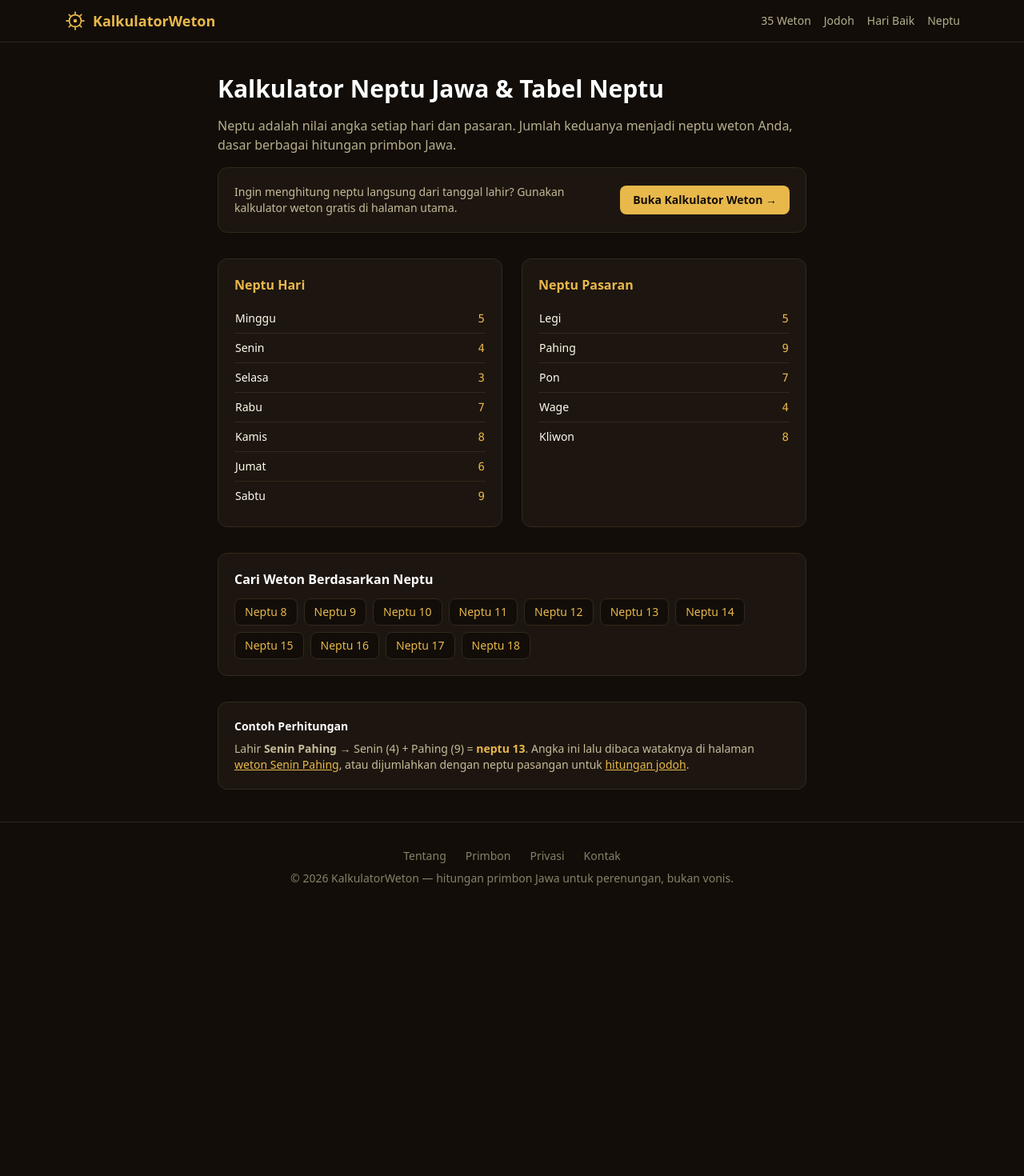
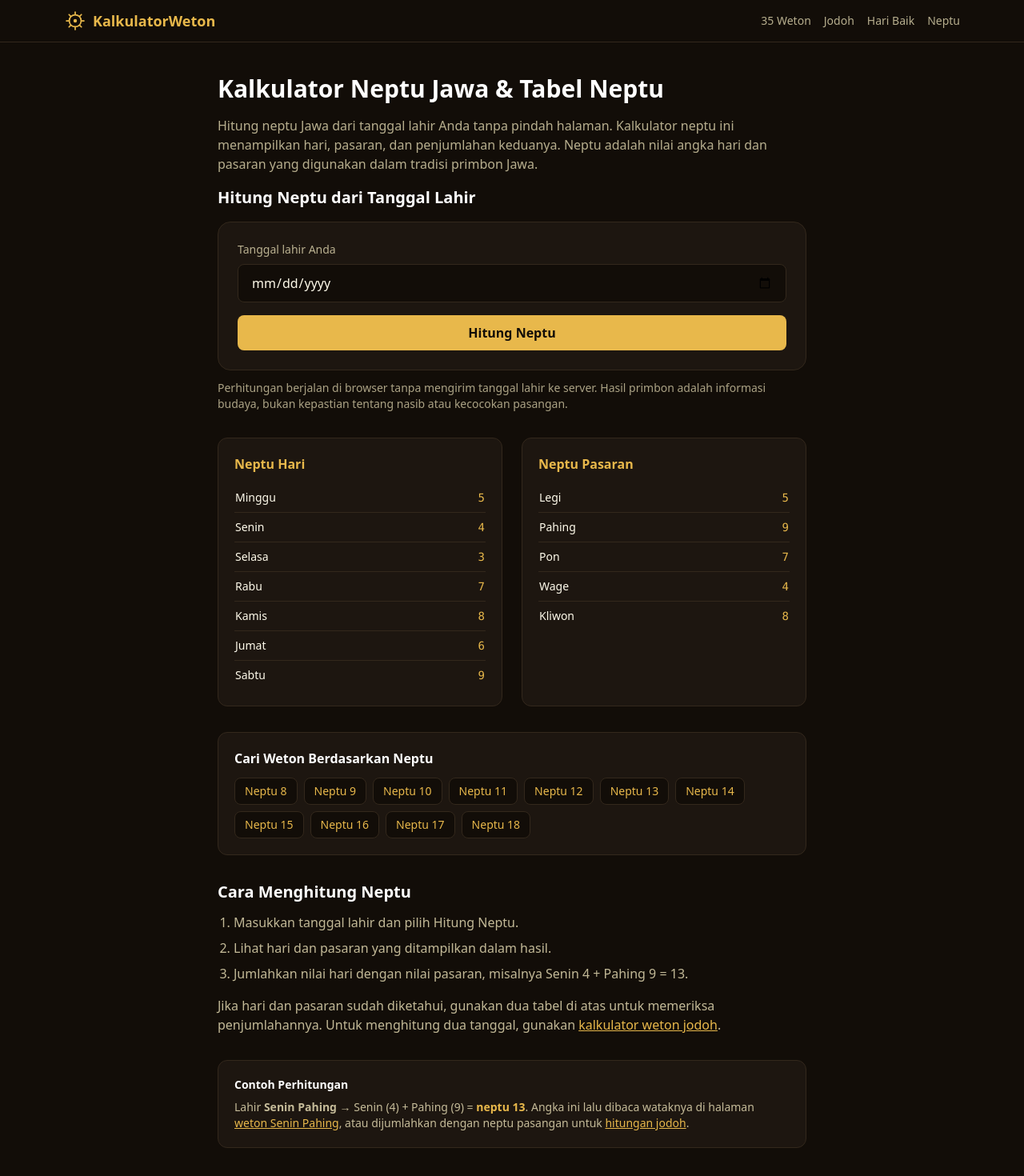
Before and after one commit to qingqiu520/kalkulatorweton, a Next.js app: page /neptu in a window 1280 px wide. Shown: the top 1470 px of the page at 80% size. Before the commit the page ends 1140 px from the top, so only its background shows below. Built offline with nearby package versions, Linux system fonts and the light colour scheme; no server answers.

Commit message:
Add direct neptu calculation and refresh Jakarta today badge

```diff
--- a/src/app/neptu/page.tsx
+++ b/src/app/neptu/page.tsx
@@ -1,11 +1,13 @@
 import type { Metadata } from "next";
 import Link from "next/link";
+import WetonCalculator from "~/components/WetonCalculator";
 import { HARI, NEPTU_HARI, NEPTU_PASARAN, PASARAN } from "~/lib/weton";
 
 export const metadata: Metadata = {
-  title: "Kalkulator Neptu Jawa — Tabel Neptu Hari & Pasaran",
+  title: "Kalkulator Neptu Jawa — Hitung dari Tanggal Lahir",
   description:
-    "Lihat tabel neptu Jawa lengkap dan hitung neptu dari tanggal lahir melalui kalkulator weton. Cek nilai hari, pasaran, dan contoh perhitungan primbon.",
+    "Hitung neptu Jawa dari tanggal lahir langsung di halaman ini. Lihat hari, pasaran, rincian penjumlahan, serta tabel neptu dan contoh perhitungan.",
+  alternates: { canonical: "/neptu" },
 };
 
 export default function NeptuPage() {
@@ -15,21 +17,21 @@ export default function NeptuPage() {
         Kalkulator Neptu Jawa & Tabel Neptu
       </h1>
       <p className="mb-4 text-amber-100/70">
-        Neptu adalah nilai angka setiap hari dan pasaran. Jumlah keduanya menjadi
-        neptu weton Anda, dasar berbagai hitungan primbon Jawa.
+        Hitung neptu Jawa dari tanggal lahir Anda tanpa pindah halaman. Kalkulator
+        neptu ini menampilkan hari, pasaran, dan penjumlahan keduanya. Neptu adalah
+        nilai angka hari dan pasaran yang digunakan dalam tradisi primbon Jawa.
       </p>
-      <div className="card mb-8 flex flex-col gap-3 p-5 sm:flex-row sm:items-center sm:justify-between">
-        <p className="text-sm text-amber-100/75">
-          Ingin menghitung neptu langsung dari tanggal lahir? Gunakan kalkulator
-          weton gratis di halaman utama.
+      <section className="mb-8" aria-labelledby="hitung-neptu">
+        <h2 id="hitung-neptu" className="mb-4 text-xl font-semibold text-white">
+          Hitung Neptu dari Tanggal Lahir
+        </h2>
+        <WetonCalculator mode="neptu" />
+        <p className="mt-3 text-sm text-amber-100/65">
+          Perhitungan berjalan di browser tanpa mengirim tanggal lahir ke server.
+          Hasil primbon adalah informasi budaya, bukan kepastian tentang nasib
+          atau kecocokan pasangan.
         </p>
-        <Link
-          href="/"
-          className="shrink-0 rounded-lg bg-accent px-4 py-2 text-center text-sm font-semibold text-ink hover:opacity-90"
-        >
-          Buka Kalkulator Weton →
-        </Link>
-      </div>
+      </section>
 
       <div className="grid gap-6 md:grid-cols-2">
         <div className="card p-5">
@@ -81,6 +83,20 @@ export default function NeptuPage() {
         </div>
       </div>
 
+      <section className="mt-8 text-amber-100/75">
+        <h2 className="mb-3 text-xl font-semibold text-white">Cara Menghitung Neptu</h2>
+        <ol className="list-decimal space-y-2 pl-5">
+          <li>Masukkan tanggal lahir dan pilih Hitung Neptu.</li>
+          <li>Lihat hari dan pasaran yang ditampilkan dalam hasil.</li>
+          <li>Jumlahkan nilai hari dengan nilai pasaran, misalnya Senin 4 + Pahing 9 = 13.</li>
+        </ol>
+        <p className="mt-4">
+          Jika hari dan pasaran sudah diketahui, gunakan dua tabel di atas untuk
+          memeriksa penjumlahannya. Untuk menghitung dua tanggal, gunakan{" "}
+          <Link href="/jodoh" className="text-accent underline">kalkulator weton jodoh</Link>.
+        </p>
+      </section>
+
       <div className="card mt-8 p-5 text-sm text-amber-100/75">
         <h2 className="mb-2 font-semibold text-white">Contoh Perhitungan</h2>
         <p>
--- a/src/components/WetonCalculator.tsx
+++ b/src/components/WetonCalculator.tsx
@@ -1,6 +1,6 @@
 "use client";
 
-import { useState } from "react";
+import { useId, useState } from "react";
 import Link from "next/link";
 import {
   getWeton,
@@ -12,12 +12,21 @@ import {
 } from "~/lib/weton";
 
 function parseDate(v: string): Date | null {
+  if (!/^\d{4}-\d{2}-\d{2}$/.test(v)) return null;
   const [y, m, d] = v.split("-").map(Number);
-  if (!y || !m || !d) return null;
-  return new Date(y, m - 1, d);
+  if (y < 1 || m < 1 || m > 12 || d < 1 || d > 31) return null;
+  const date = new Date(0);
+  date.setHours(0, 0, 0, 0);
+  date.setFullYear(y, m - 1, d);
+  return date.getFullYear() === y && date.getMonth() === m - 1 && date.getDate() === d
+    ? date
+    : null;
 }
 
-export default function WetonCalculator() {
+export default function WetonCalculator({ mode = "weton" }: { mode?: "weton" | "neptu" } = {}) {
+  const isNeptu = mode === "neptu";
+  const id = useId();
+  const [error, setError] = useState("");
   const [tab, setTab] = useState<"weton" | "jodoh">("weton");
   const [d1, setD1] = useState("");
   const [d2, setD2] = useState("");
@@ -26,9 +35,9 @@ export default function WetonCalculator() {
 
   return (
     <div className="rounded-2xl border border-edge bg-panel p-6">
-      <div className="mb-6 flex gap-2">
+      {!isNeptu && <div className="mb-6 flex gap-2">
         <button
-          onClick={() => setTab("weton")}
+          onClick={() => { setTab("weton"); setError(""); }}
           className={`rounded-lg px-4 py-2 text-sm font-semibold transition ${
             tab === "weton" ? "bg-accent text-ink" : "text-amber-100/60 hover:text-amber-100"
           }`}
@@ -36,40 +45,45 @@ export default function WetonCalculator() {
           Kalkulator Weton
         </button>
         <button
-          onClick={() => setTab("jodoh")}
+          onClick={() => { setTab("jodoh"); setError(""); }}
           className={`rounded-lg px-4 py-2 text-sm font-semibold transition ${
             tab === "jodoh" ? "bg-accent text-ink" : "text-amber-100/60 hover:text-amber-100"
           }`}
         >
           Weton Jodoh (Kecocokan)
         </button>
-      </div>
+      </div>}
 
+      {error && <p role="alert" className="mb-4 text-sm text-red-300">{error}</p>}
       {tab === "weton" ? (
         <div>
-          <label className="mb-2 block text-sm text-amber-100/70">
+          <label htmlFor={`${id}-date-a`} className="mb-2 block text-sm text-amber-100/70">
             Tanggal lahir Anda
           </label>
           <input
             type="date"
+            id={`${id}-date-a`}
             value={d1}
-            onChange={(e) => setD1(e.target.value)}
+            onChange={(e) => { setD1(e.target.value); setWeton(null); setJodoh(null); setError(""); }}
             className="input-date mb-4"
           />
           <button
             onClick={() => {
               const d = parseDate(d1);
-              if (d) setWeton(getWeton(d));
+              if (!d) { setError("Masukkan tanggal lahir yang valid."); return; }
+              setError("");
+              setWeton(getWeton(d));
             }}
             className="btn-primary w-full"
           >
-            Hitung Weton
+            {isNeptu ? "Hitung Neptu" : "Hitung Weton"}
           </button>
 
           {weton && (
-            <div className="mt-6 rounded-xl border border-accent/40 bg-ink p-5">
-              <p className="text-sm text-amber-100/60">Weton Anda</p>
-              <p className="mt-1 text-3xl font-bold text-accent">{weton.label}</p>
+            <div role="status" className="mt-6 rounded-xl border border-accent/40 bg-ink p-5">
+              <p className="text-sm text-amber-100/60">{isNeptu ? "Neptu Anda" : "Weton Anda"}</p>
+              <p className="mt-1 text-3xl font-bold text-accent">{isNeptu ? weton.neptu : weton.label}</p>
+              {isNeptu && <p className="mt-2 text-amber-100/80">Weton: <strong className="text-white">{weton.label}</strong></p>}
               <p className="mt-2 text-amber-100/80">
                 Neptu: <strong className="text-white">{weton.neptu}</strong>{" "}
                 ({weton.hari} {NEPTU_HARI[weton.hari]} + {weton.pasaran}{" "}
@@ -88,24 +102,26 @@ export default function WetonCalculator() {
         <div>
           <div className="grid gap-4 md:grid-cols-2">
             <div>
-              <label className="mb-2 block text-sm text-amber-100/70">
+              <label htmlFor={`${id}-date-a`} className="mb-2 block text-sm text-amber-100/70">
                 Tanggal lahir Anda
               </label>
               <input
                 type="date"
+                id={`${id}-date-a`}
                 value={d1}
-                onChange={(e) => setD1(e.target.value)}
+                onChange={(e) => { setD1(e.target.value); setWeton(null); setJodoh(null); setError(""); }}
                 className="input-date"
               />
             </div>
             <div>
-              <label className="mb-2 block text-sm text-amber-100/70">
+              <label htmlFor={`${id}-date-b`} className="mb-2 block text-sm text-amber-100/70">
                 Tanggal lahir pasangan
               </label>
               <input
                 type="date"
+                id={`${id}-date-b`}
                 value={d2}
-                onChange={(e) => setD2(e.target.value)}
+                onChange={(e) => { setD2(e.target.value); setJodoh(null); setError(""); }}
                 className="input-date"
               />
             </div>
@@ -114,7 +130,9 @@ export default function WetonCalculator() {
             onClick={() => {
               const a = parseDate(d1);
               const b = parseDate(d2);
-              if (a && b) setJodoh(hitungJodoh(a, b));
+              if (!a || !b) { setError("Masukkan kedua tanggal lahir yang valid."); return; }
+              setError("");
+              setJodoh(hitungJodoh(a, b));
             }}
             className="btn-primary mt-4 w-full"
           >
--- a/src/components/WetonHariIni.tsx
+++ b/src/components/WetonHariIni.tsx
@@ -1,17 +1,43 @@
 "use client";
 
+import { useEffect, useState } from "react";
 import Link from "next/link";
-import { getWetonHariIni } from "~/lib/weton";
+import { getWetonHariIni, type Weton } from "~/lib/weton";
 
 export default function WetonHariIni() {
-  const w = getWetonHariIni();
+  // A static build must not freeze today's date or disagree with hydration.
+  const [weton, setWeton] = useState<Weton | null>(null);
+
+  useEffect(() => {
+    const update = () => setWeton(getWetonHariIni());
+    const onVisibility = () => {
+      if (document.visibilityState === "visible") update();
+    };
+    update();
+    const interval = window.setInterval(update, 60_000);
+    document.addEventListener("visibilitychange", onVisibility);
+    window.addEventListener("focus", update);
+    return () => {
+      window.clearInterval(interval);
+      document.removeEventListener("visibilitychange", onVisibility);
+      window.removeEventListener("focus", update);
+    };
+  }, []);
+
   return (
     <Link
       href="/weton-hari-ini"
       className="mb-4 inline-block rounded-full border border-edge bg-panel px-4 py-1.5 text-sm text-amber-100/80 transition hover:border-accent hover:text-amber-50"
     >
-      Weton hari ini: <strong className="text-accent">{w.label}</strong> · neptu{" "}
-      {w.neptu} <span className="text-accent">→</span>
+      {weton ? (
+        <>
+          Weton hari ini: <strong className="text-accent">{weton.label}</strong>
+          {" · neptu "}{weton.neptu}
+        </>
+      ) : (
+        "Weton hari ini (WIB)"
+      )}
+      {" "}<span className="text-accent">→</span>
     </Link>
   );
 }
```
